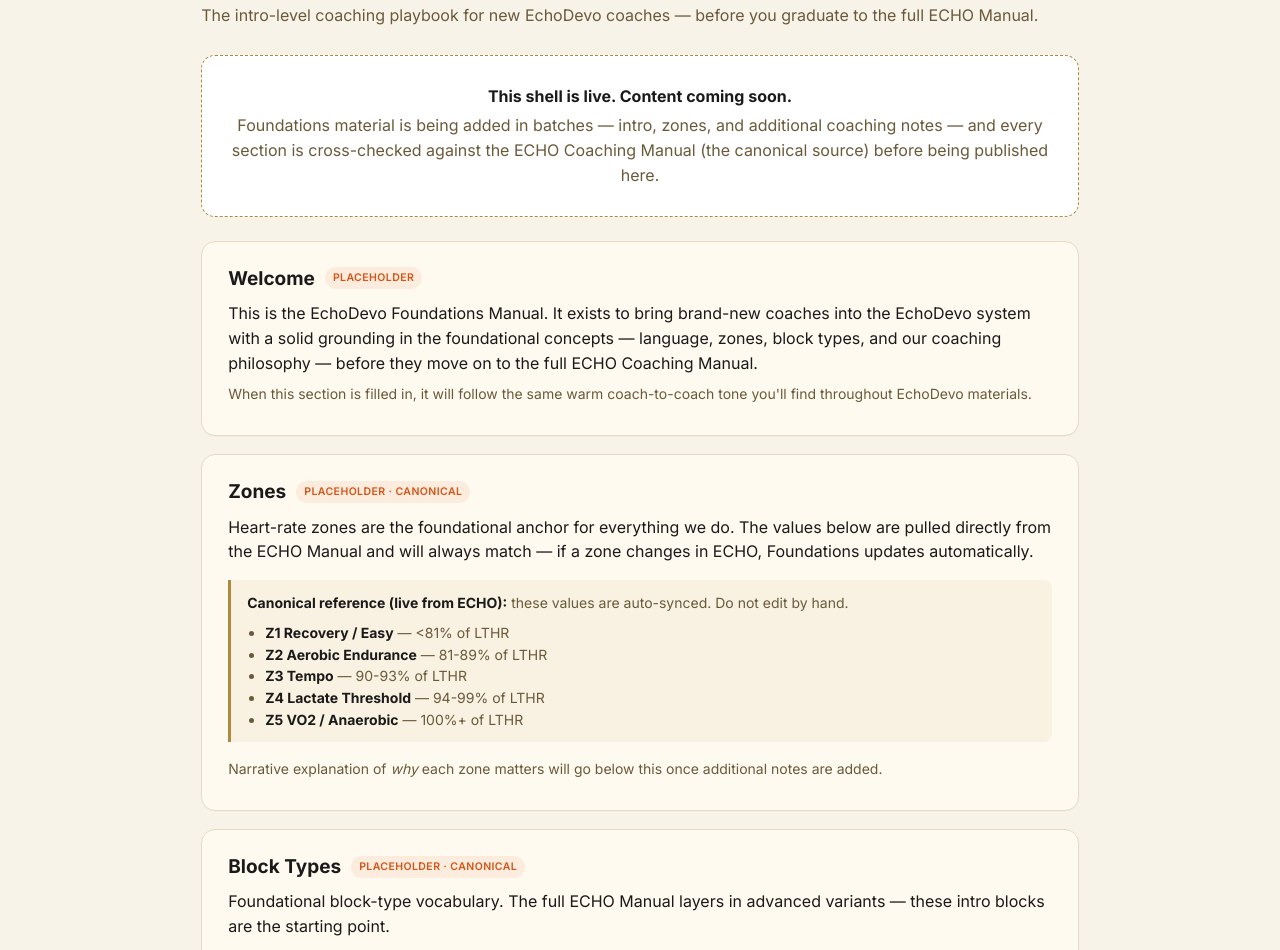
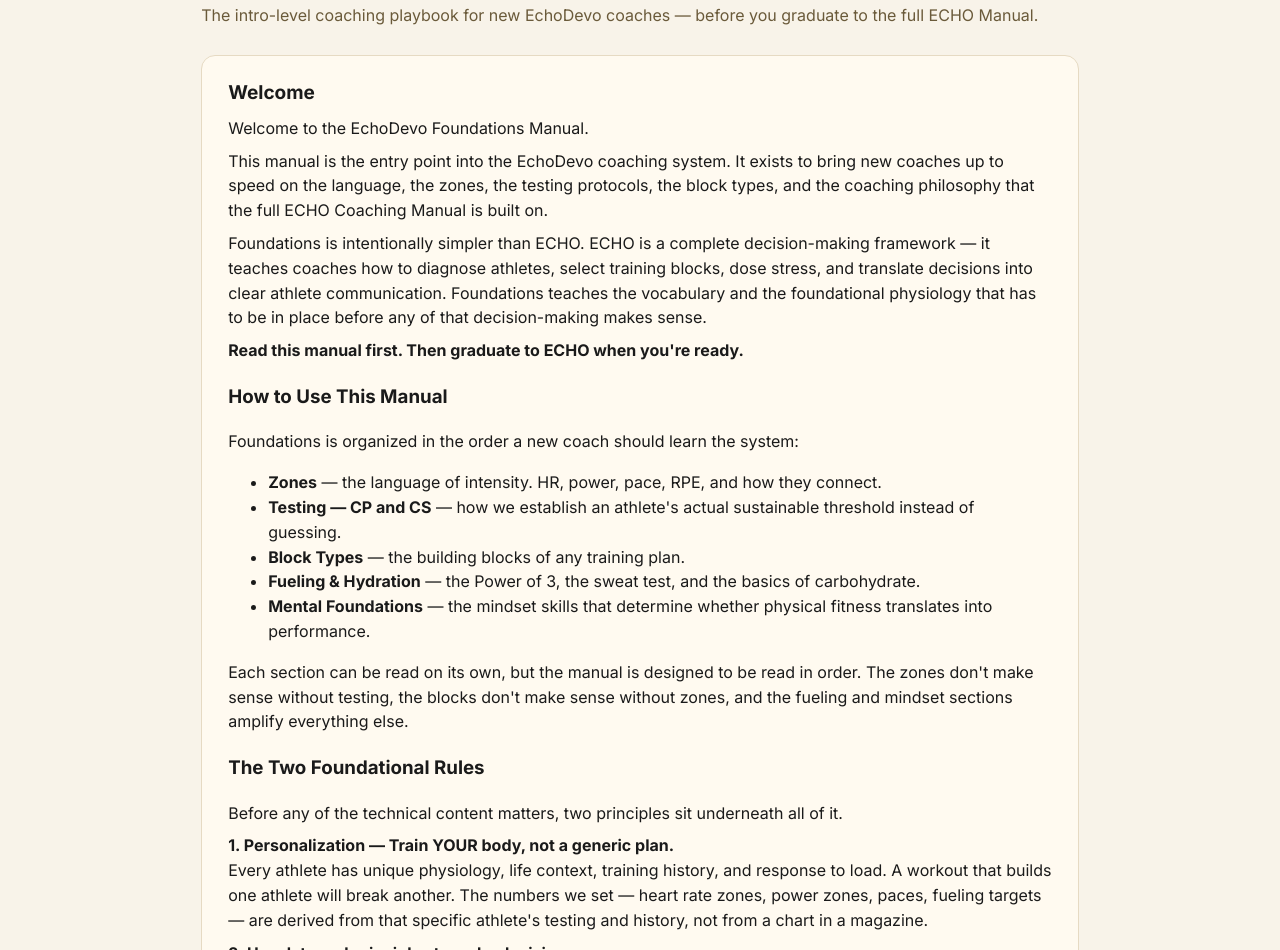
Before and after one commit to angelanaeth/ECHO-FOUNDATIONS, a website: page public/index.html in a window 1280 px wide. Shown: the part 150-1100 px from the top of the page. Drawn offline with Linux system fonts and the light colour scheme; no server answers.

Commit message:
content(welcome): full Section 1 — Welcome / How to Use / Two Foundational Rules / Who It's For / What's Next
Replaces the placeholder welcome card with the full Section 1 content
approved by the maintainer. Establishes:
- Foundations as the entry point into the EchoDevo system
- ECHO Coaching Manual as the canonical / next step
- Section roadmap (Zones, Testing-CP/CS, Block Types, Fueling, Mindset)
- The Two Foundational Rules: Personalization + Data-driven decisions
- Closing pointer to the ECHO Manual and the in-page chat widget

Cross-checked against shared/canonical.json and ECHO-MANUAL sec-1/sec-2
voice. No advanced topics introduced. No personal branding.

```diff
--- a/public/index.html
+++ b/public/index.html
@@ -159,15 +159,58 @@
     <h1>Foundations Manual</h1>
     <p class="lede">The intro-level coaching playbook for new EchoDevo coaches — before you graduate to the full ECHO Manual.</p>
 
-    <div class="empty-state">
-      <strong>This shell is live. Content coming soon.</strong>
-      Foundations material is being added in batches — intro, zones, and additional coaching notes — and every section is cross-checked against the ECHO Coaching Manual (the canonical source) before being published here.
-    </div>
+    <section class="card" id="sec-welcome">
+      <h2>Welcome</h2>
 
-    <section class="card" id="sec-welcome">
-      <h2>Welcome <span class="pill">placeholder</span></h2>
-      <p>This is the EchoDevo Foundations Manual. It exists to bring brand-new coaches into the EchoDevo system with a solid grounding in the foundational concepts — language, zones, block types, and our coaching philosophy — before they move on to the full ECHO Coaching Manual.</p>
-      <p class="meta">When this section is filled in, it will follow the same warm coach-to-coach tone you'll find throughout EchoDevo materials.</p>
+      <p>Welcome to the EchoDevo Foundations Manual.</p>
+
+      <p>This manual is the entry point into the EchoDevo coaching system. It exists to bring new coaches up to speed on the language, the zones, the testing protocols, the block types, and the coaching philosophy that the full ECHO Coaching Manual is built on.</p>
+
+      <p>Foundations is intentionally simpler than ECHO. ECHO is a complete decision-making framework — it teaches coaches how to diagnose athletes, select training blocks, dose stress, and translate decisions into clear athlete communication. Foundations teaches the vocabulary and the foundational physiology that has to be in place before any of that decision-making makes sense.</p>
+
+      <p><strong>Read this manual first. Then graduate to ECHO when you're ready.</strong></p>
+
+      <h3>How to Use This Manual</h3>
+
+      <p>Foundations is organized in the order a new coach should learn the system:</p>
+
+      <ul>
+        <li><strong>Zones</strong> — the language of intensity. HR, power, pace, RPE, and how they connect.</li>
+        <li><strong>Testing — CP and CS</strong> — how we establish an athlete's actual sustainable threshold instead of guessing.</li>
+        <li><strong>Block Types</strong> — the building blocks of any training plan.</li>
+        <li><strong>Fueling &amp; Hydration</strong> — the Power of 3, the sweat test, and the basics of carbohydrate.</li>
+        <li><strong>Mental Foundations</strong> — the mindset skills that determine whether physical fitness translates into performance.</li>
+      </ul>
+
+      <p>Each section can be read on its own, but the manual is designed to be read in order. The zones don't make sense without testing, the blocks don't make sense without zones, and the fueling and mindset sections amplify everything else.</p>
+
+      <h3>The Two Foundational Rules</h3>
+
+      <p>Before any of the technical content matters, two principles sit underneath all of it.</p>
+
+      <p><strong>1. Personalization — Train YOUR body, not a generic plan.</strong><br>
+      Every athlete has unique physiology, life context, training history, and response to load. A workout that builds one athlete will break another. The numbers we set — heart rate zones, power zones, paces, fueling targets — are derived from that specific athlete's testing and history, not from a chart in a magazine.</p>
+
+      <p><strong>2. Use data and principles to make decisions.</strong><br>
+      Coaching is not guessing. We anchor every training and pacing decision in objective signals: Critical Power, Critical Speed, heart rate response, perceived exertion, and how the athlete is actually adapting week to week. Vibes are not a plan.</p>
+
+      <p>These two rules pull in opposite directions on purpose. Personalization keeps us from rigid template-coaching. Data keeps us from drifting into "whatever feels right." Holding both at the same time is what separates coaching from cheerleading.</p>
+
+      <h3>Who Foundations Is For</h3>
+
+      <ul>
+        <li>New coaches joining the EchoDevo system who need to learn the vocabulary before working with athletes.</li>
+        <li>Coaches who want a clean reference for explaining basic concepts to their own athletes.</li>
+        <li>Anyone who wants to understand how endurance training actually works before diving into the full ECHO framework.</li>
+      </ul>
+
+      <p>When you can explain zones, testing, blocks, fueling, and mindset in plain language to an athlete — and the athlete walks away understanding — you're ready for ECHO.</p>
+
+      <h3>What's Next</h3>
+
+      <p>When you finish this manual, your next step is the full <strong>ECHO Coaching Manual</strong> — the complete decision-making framework, advanced testing protocols, the metabolic map, block selection logic, StressLogic, race execution, and the troubleshooting library. Foundations gives you the vocabulary. ECHO teaches you to coach with it.</p>
+
+      <p class="meta">If you have questions on anything in this section, ask your EchoDevo coach — or use the chat widget at the bottom-right of this page.</p>
     </section>
 
     <section class="card" id="sec-zones">
```
